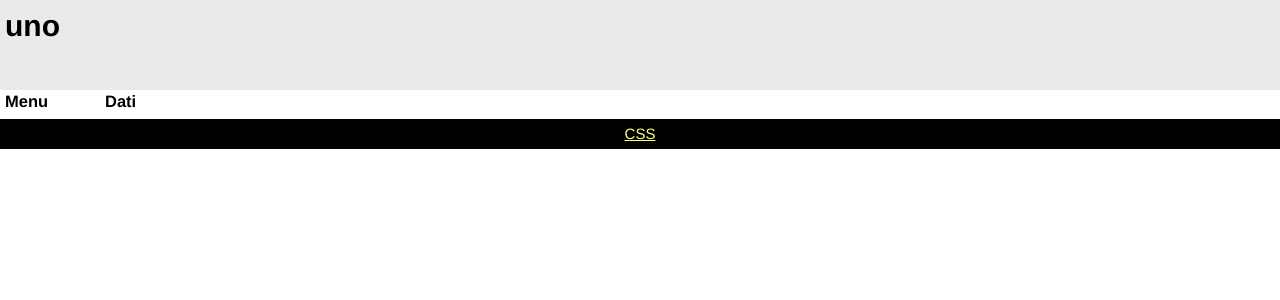
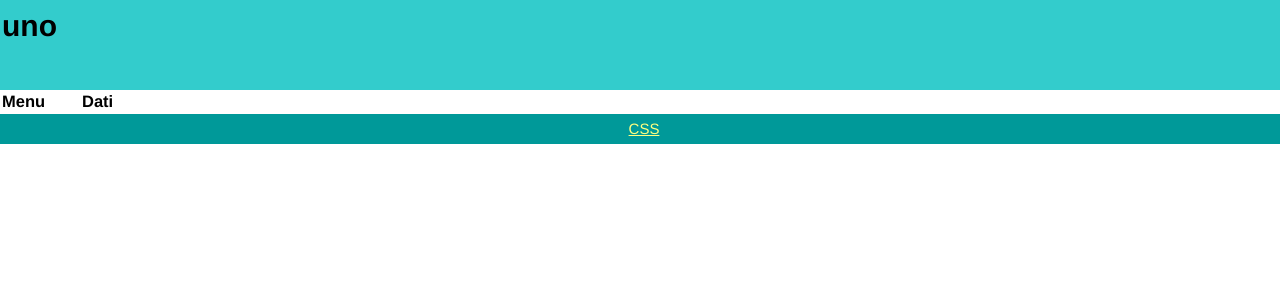
Before and after one commit to asterix24/GestionaleCaldaie, a Django app: template main/templates/template.html in a window 1280 px wide. Shown: the top 300 px of the page. Run offline with Django 3.2, Linux system fonts and the light colour scheme; the template is opened without the code that fills it, so the values that code supplies are empty.

Commit message:
Fix layout.

```diff
--- a/main/static/base.css
+++ b/main/static/base.css
@@ -39,7 +39,7 @@ td {
 }
 
 #topsection {
-    background: #EAEAEA;
+    background: #33CCCC;
     height: 90px; /*Height of top section*/
 }
 
@@ -54,22 +54,22 @@ td {
 }
 
 #contentcolumn {
-    margin-left: 100px; /*Set left margin to LeftColumnWidth*/
+    margin-left: 80px; /*Set left margin to LeftColumnWidth*/
 }
 
 #leftcolumn {
     float: left;
-    width: 100px; /*Width of left column*/
+    width: 80px; /*Width of left column*/
     margin-left: -100%;
 }
 
 #footer {
     clear: left;
     width: 100%;
-    background: black;
+    background: #009999;
     color: #FFF;
     text-align: center;
-    padding: 4px 0;
+    padding: 4px;
 }
 
 #footer a {
@@ -77,6 +77,7 @@ td {
 }
 
 .innertube {
-    margin: 5px; /*Margins for inner DIV inside each column (to provide padding)*/
+    margin: 2px; /*Margins for inner DIV inside each column (to provide padding)*/
     margin-top: 0;
+    margin-bottom: 0;
 }
```
